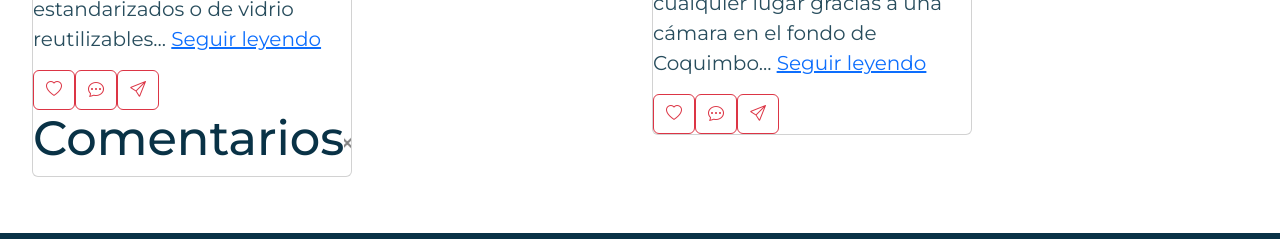
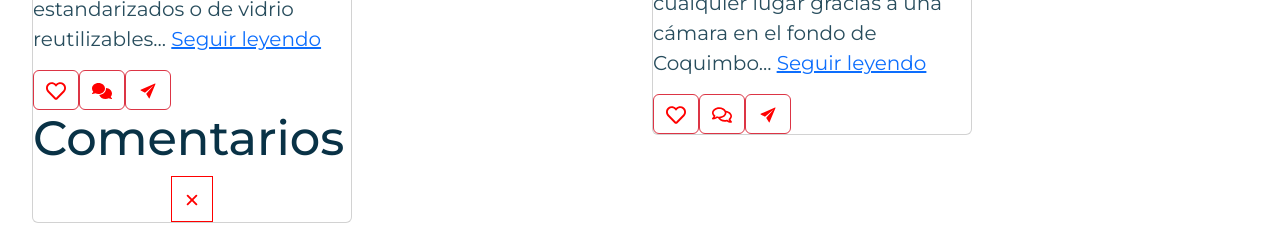
Before and after one commit to valentinatp/project-eclosion-fullstack, a React (Vite) app in the folder eclosion-frontend/: page /feed in a window 1280 px wide. Both pictures are taken after a click on the button 96 px from the left and 945 px from the top of the page. Shown: the part 855-1094 px from the top of the page. Built offline with nearby package versions, Linux system fonts and the light colour scheme.

Commit message:
se agrega iconos de react a Feed

```diff
--- a/eclosion-frontend/src/Components/Feed/Feed.jsx
+++ b/eclosion-frontend/src/Components/Feed/Feed.jsx
@@ -2,16 +2,26 @@
 import { useState } from 'react';
 import './feed-style.css';
 import { Link } from 'react-router-dom';
+import { FaRegHeart } from "react-icons/fa"; //corazon
+import { FaHeart } from "react-icons/fa"; //corazon lleno
+import { FaRegComments } from "react-icons/fa"; //comentarios
+import { FaComments } from "react-icons/fa6"; //comentario relleno
+import { IoClose } from "react-icons/io5";
+import { IoIosSend } from "react-icons/io";
+
+
 
 function Feed() {
     const [show, setShow] = useState(false);
+    const [liked, setLiked] = useState([false, false]);
+    const [commented, setCommented] = useState([false, false]);
+    const [activeIndex, setActiveIndex] = useState(null);
 
     // Funciones para abrir y cerrar el modal
     const handleShow = () => setShow(true);
-    const handleClose = () => setShow(false);
+
 
     // Estado para manejar los "me gusta" en las tarjetas
-    const [liked, setLiked] = useState([false, false]);
 
     const handleLike = (index) => {
         setLiked((prev) => {
@@ -19,6 +29,22 @@ function Feed() {
             updated[index] = !updated[index];
             return updated;
         });
+        };
+
+   // Estado para manejar los "comentarios" en las tarjetas
+        const handleComment = (index) => {
+        setCommented((prev) => {
+        const updated = [...prev];
+        updated[index] = !updated[index];
+        return updated;
+        });
+         setActiveIndex(index);
+         setShow(true);
+                };
+
+     const handleClose = () => {
+            setShow(false);
+            setActiveIndex(null);
             };
 
     return (
@@ -75,29 +101,49 @@ function Feed() {
                                     <div className="btn-group-feed">
                                         <button
                                             type="button"
-                                            className={`btn btn-outline-danger like-btn${liked[0] ? " btn-liked" : ""}`}
-                                            onClick={() => handleLike(0)}
+                                            className={`btn btn-outline-danger ${liked[0] ? "": ""}`}
+                                            onClick={() => handleLike(0)}>
+
+                                            {liked[0] ? (<FaHeart color="red" size={20} />) : (<FaRegHeart color="red" size={20} />)}
+                                        </button>
+
+                                        <button
+                                           type="button"
+                                           className={`btn btn-outline-danger ${commented[0] ? "": ""}`}
+                                            onClick={() => {
+                                                        handleComment(0);
+                                                    }}
                                                     >
-                                            <i className={`bi ${liked[0] ? "bi-heart-fill" : "bi-heart"}`} />
+                                                {commented[0] ? (<FaComments color="red" size={20} />) : (<FaRegComments color="red" size={20} />)}
                                                             </button>
-                                        <button type="button" className="btn btn-outline-danger" onClick={handleShow}>
-                                            <i className="bi bi-chat-dots" />
+
+                                       <button type="button" className="btn btn-outline-danger">
+                                            <IoIosSend color="red" size={20} />
                                                 </button>
-                                        <button type="button" className="btn btn-outline-danger">
-                                            <i className="bi bi-send" />
-                                        </button>
+
+
                                         { /* Modal para comentarios */}
-                                        {show && (
+                                        {show && activeIndex === 0 &&(
                                             <div className="modal-feed" aria-labelledby="staticBackdropLabel" aria-modal="true" role="dialog">
                                                 <div className="modal-dialog modal-content">
                                                     <div className="modal-header">
                                                         <h1 className="modal-tittle" id="tituloModal">Comentarios</h1>
-                                                        <button type="button" className="btn-close" onClick={handleClose}></button>
                                                     </div>
-                                                    <div className="modal-body">
+
+                                                    {/* Aquí podrías agregar un formulario para enviar comentarios */}
+                                                    <div
+                                                       className="modal-body d-flex justify-content-center">
+                                                    <button onClick={handleClose} style={{
+                                                        border: "1px solid red",
+                                                        margin: '0 auto',
+                                                        background: "transparent",
+                                                        padding: "10px",
+                                                        }} >
+                                                       <IoClose color='red' size={20} /></button>
                                                     </div>
                                                     <div className="modal-footer">
-                                                        {/* Aquí podrías agregar un formulario para enviar comentarios */}
+
+
                                                     </div>
                                                 </div>
                                             </div>
@@ -149,17 +195,47 @@ function Feed() {
                                     <div className="btn-group-feed">
                                         <button
                                             type="button"
-                                            className={`btn btn-outline-danger like-btn${liked[1] ? " btn-liked" : ""}`}
-                                            onClick={() => handleLike(1)}
+                                            className={`btn btn-outline-danger ${liked[1] ? "": ""}`}
+                                            onClick={() => handleLike(1)}>
+
+                                            {liked[1] ? (<FaHeart color="red" size={20} />) : (<FaRegHeart color="red" size={20} />)}
+                                        </button>
+
+
+                                        <button
+                                           type="button"
+                                           className={`btn btn-outline-danger ${commented[1] ? "": ""}`}
+                                            onClick={() => {
+                                                        handleComment(1);
+                                                    }}
                                                     >
-                                            <i className={`bi ${liked[1] ? "bi-heart-fill" : "bi-heart"}`} />
+                                                {commented[1] ? (<FaComments color="red" size={20} />) : (<FaRegComments color="red" size={20} />)}
                                                 </button>
+
                                                  <button type="button" className="btn btn-outline-danger">
-                                            <i className="bi bi-chat-dots" />
+                                                 <IoIosSend color="red" size={20} />
                                                 </button>
-                                        <button type="button" className="btn btn-outline-danger">
-                                            <i className="bi bi-send" />
+
+
+                                                {show && activeIndex === 1 && (
+                                                        <div className="modal-feed" aria-labelledby="staticBackdropLabel" aria-modal="true" role="dialog">
+                                                            <div className="modal-dialog modal-content">
+                                                            <div className="modal-header">
+                                                                <h1 className="modal-tittle" id="tituloModal">Comentarios</h1>
+                                                            </div>
+                                                            <div className="modal-body d-flex justify-content-center">
+                                                                <button onClick={handleClose} style={{
+                                                                border: "1px solid red",
+                                                                margin: '0 auto',
+                                                                background: "transparent",
+                                                                padding: "10px",
+                                                                }}>
+                                                                <IoClose color='red' size={20} />
                                                                 </button>
+                                                            </div>
+                                                            </div>
+                                                        </div>
+                                                )}
                                     </div>
                                 </div>
                             </div>
```
Also changed, not shown: 1 other file (tests, documents, lock files or other folders). Lines whose indentation alone changed are shown as unchanged.
